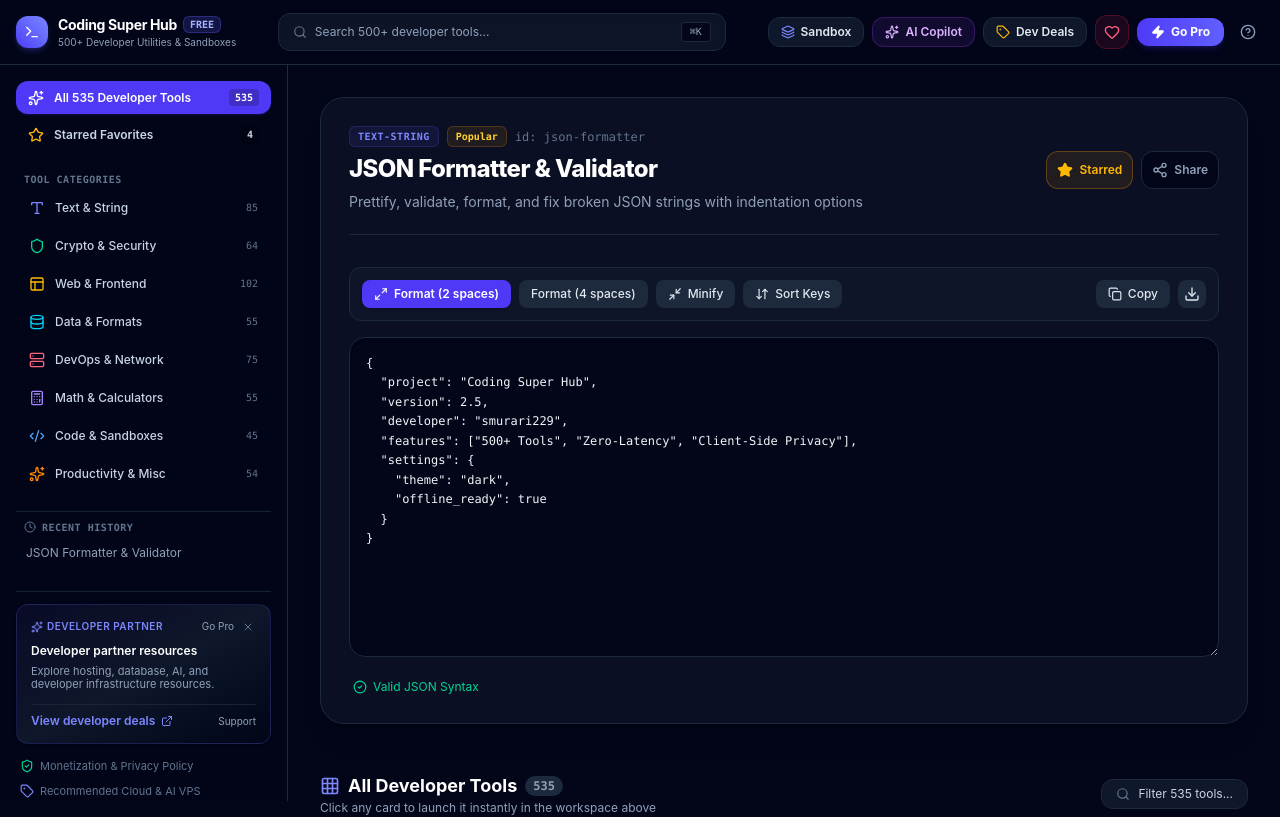
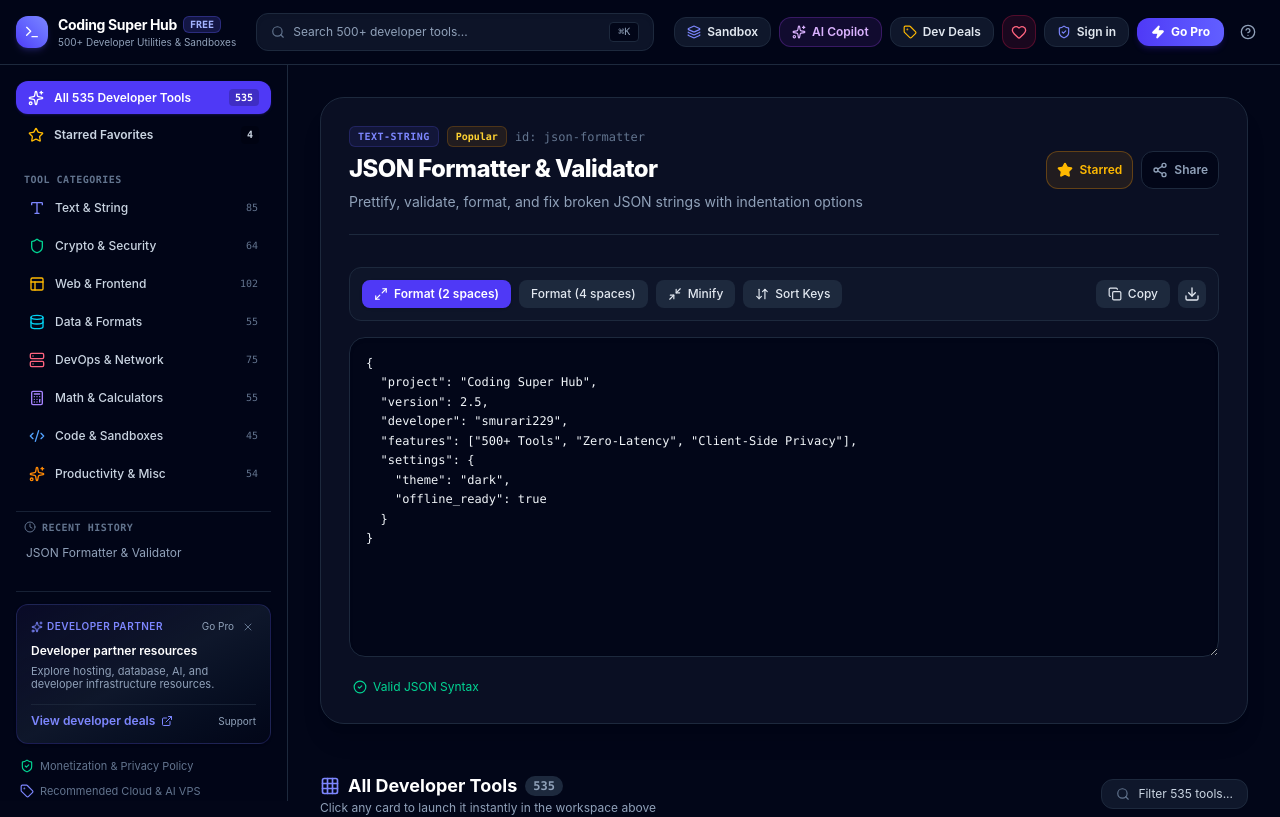
Before and after one commit to smurari229-ai/coding-super-hub, a React (Vite) app: page / in a window 1280 px wide. Shown: the top 817 px of the page. Built offline with nearby package versions, Linux system fonts and the light colour scheme; no server answers.

Commit message:
feat: add account action to navbar

```diff
--- a/src/components/Navbar.tsx
+++ b/src/components/Navbar.tsx
@@ -23,7 +23,9 @@
   onOpenSponsor: () => void;
   onOpenShortcuts: () => void;
   onToggleSidebar?: () => void;
+  onOpenAuth: () => void;
   isPro?: boolean;
+  isAuthenticated?: boolean;
 }
 
 export const Navbar: React.FC<NavbarProps> = ({
@@ -35,7 +37,9 @@
   onOpenSponsor,
   onOpenShortcuts,
   onToggleSidebar,
-  isPro = false
+  onOpenAuth,
+  isPro = false,
+  isAuthenticated = false
 }) => {
   return (
     <header className="sticky top-0 z-40 w-full border-b border-slate-800 bg-slate-950/80 backdrop-blur-md">
@@ -128,6 +132,18 @@
             <Heart className="w-4 h-4" />
           </button>
 
+          {/* Account */}
+          <button
+            onClick={onOpenAuth}
+            className={isAuthenticated
+              ? "hidden sm:flex items-center gap-1.5 px-3 py-1.5 rounded-xl bg-slate-900 border border-slate-800 text-slate-200 text-xs font-semibold"
+              : "hidden sm:flex items-center gap-1.5 px-3 py-1.5 rounded-xl bg-slate-900 hover:bg-slate-800 border border-slate-800 text-slate-200 text-xs font-semibold"}
+            title={isAuthenticated ? "Account" : "Sign in"}
+          >
+            <ShieldCheck className="w-3.5 h-3.5 text-indigo-400" />
+            <span>{isAuthenticated ? "Account" : "Sign in"}</span>
+          </button>
+
           {/* Pro / Go Pro Button */}
           <button
             onClick={onOpenPro}
```
